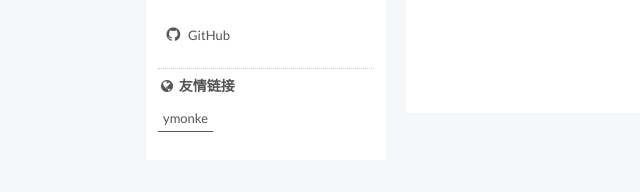
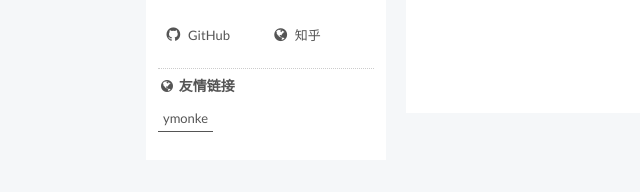
Before and after one commit to devasan/devasan.github.io, a plain HTML site: page 2016/10/31/hello-world/index.html in a window 1280 px wide. Both pictures are taken after a click on the item "站点概览". Shown: the part 590-782 px from the top of the page, 14-654 px from the left. Drawn offline with Linux system fonts and the light colour scheme.

Commit message:
Site updated: 2016-11-01 09:04:11

```diff
--- a/2016/10/31/hello-world/index.html
+++ b/2016/10/31/hello-world/index.html
@@ -390,6 +390,15 @@
                 </a>
               </span>
 
+              <span class="links-of-author-item">
+                <a href="https://www.zhihu.com/people/devasan" target="_blank" title="知乎">
+
+                    <i class="fa fa-fw fa-globe"></i>
+
+                  知乎
+                </a>
+              </span>
+
 
         </div>
 
```
Also changed, not shown: 404.html (+9 -0 lines), archives/2016/10/index.html (+9 -0 lines), archives/2016/index.html (+9 -0 lines), archives/index.html (+9 -0 lines), index.html (+9 -0 lines).
